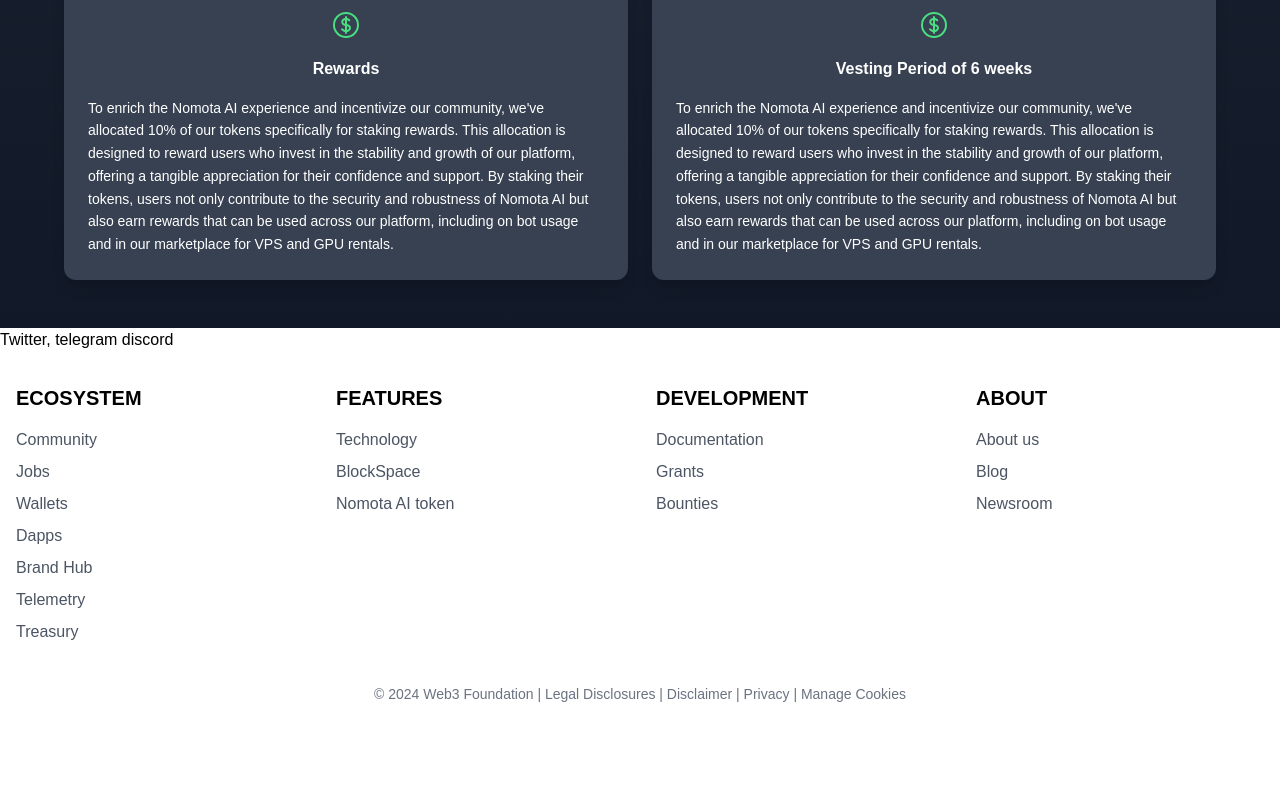
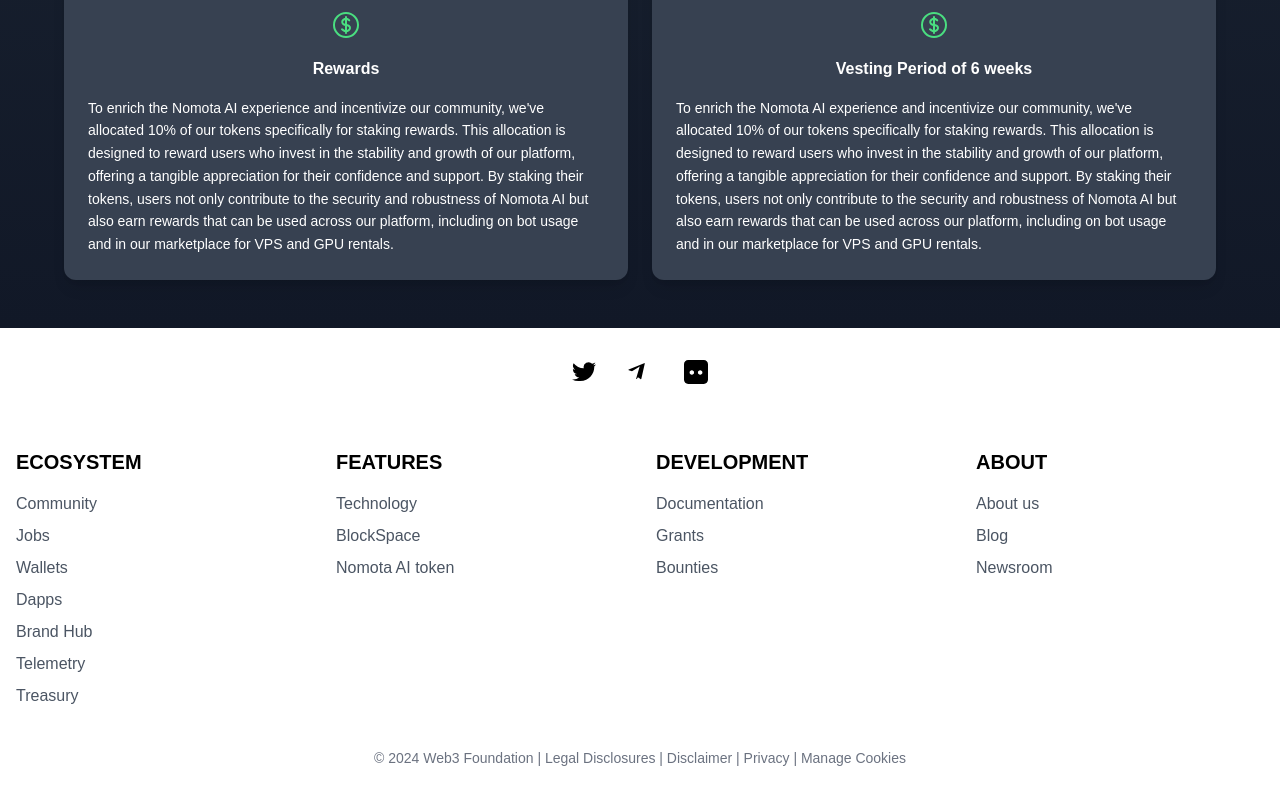
Before and after one commit to MohanVarma1965/NomotaAI, a React (Create React App) app: page / in a window 1280 px wide. Shown: the part 2612-3412 px from the top of the page. Before the commit the page ends 3348 px from the top, so only its background shows below. Built offline with nearby package versions, Linux system fonts and the light colour scheme.

Commit message:
added social icons sec

```diff
--- a/src/components/Main/SocialIcons/index.tsx
+++ b/src/components/Main/SocialIcons/index.tsx
@@ -1,7 +1,45 @@
 import React from "react";
 
 const SocialIcons: React.FC = () => {
-  return <div>Twitter, telegram discord</div>;
+  return (
+    <div className="flex justify-center p-8 space-x-8">
+      <a href="https://twitter.com/handle" className="transition-colors duration-200 hover:text-blue-400">
+        <svg
+          aria-label="Twitter"
+          className="w-6 h-6 fill-current"
+          role="img"
+          viewBox="0 0 24 24"
+          xmlns="http://www.w3.org/2000/svg"
+        >
+          <path d="M23.954 4.569a10 10 0 01-2.825.775 4.958 4.958 0 002.163-2.723 10.164 10.164 0 01-3.127 1.184 4.92 4.92 0 00-8.384 4.482A13.975 13.975 0 011.64 3.15a4.822 4.822 0 001.524 6.573 4.903 4.903 0 01-2.23-.616v.061a4.924 4.924 0 003.946 4.827 4.996 4.996 0 01-2.224.085 4.937 4.937 0 004.604 3.417 9.867 9.867 0 01-7.29 2.029A14.028 14.028 0 008.253 21c9.054 0 14.009-7.496 14.009-13.986 0-.21-.005-.42-.014-.63A9.935 9.935 0 0024 4.59z"/>
+        </svg>
+      </a>
+
+      <a href="https://t.me/handle" className="transition-colors duration-200 hover:text-blue-500">
+        <svg
+          aria-label="Telegram"
+          className="w-6 h-6 fill-current"
+          role="img"
+          viewBox="0 0 24 24"
+          xmlns="http://www.w3.org/2000/svg"
+        >
+          <path d="M9.036 15.464l-.932 3.285c-.096.337.418.478.622.2l1.27-1.74 2.457 1.827c.418.313.774.2.905-.295l3.38-15.112c.13-.496-.291-.713-.62-.498L.725 9.607c-.497.238-.498.498-.025.635l3.3 1.054 7.338-4.595c.335-.21.64-.04.283.04z"/>
+        </svg>
+      </a>
+
+      <a href="https://discord.gg/invitecode" className="transition-colors duration-200 hover:text-indigo-500">
+        <svg
+          aria-label="Discord"
+          className="w-6 h-6 fill-current"
+          role="img"
+          viewBox="0 0 24 24"
+          xmlns="http://www.w3.org/2000/svg"
+        >
+          <path d="M19.839 0h-15.678c-2.291 0-4.161 1.87-4.161 4.161v15.678c0 2.291 1.87 4.161 4.161 4.161h15.678c2.291 0 4.161-1.87 4.161-4.161v-15.678c0-2.291-1.87-4.161-4.161-4.161zM16.161 14.839c-1.243 0-2.25-1.008-2.25-2.25s1.007-2.25 2.25-2.25 2.25 1.008 2.25 2.25-1.007 2.25-2.25 2.25zM7.839 14.839c-1.243 0-2.25-1.008-2.25-2.25s1.007-2.25 2.25-2.25 2.25 1.008 2.25 2.25-1.007 2.25-2.25 2.25z"/>
+        </svg>
+      </a>
+    </div>
+  );
 };
 
 export default SocialIcons;
```
